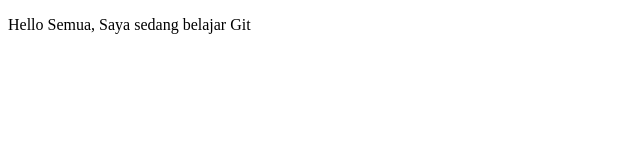
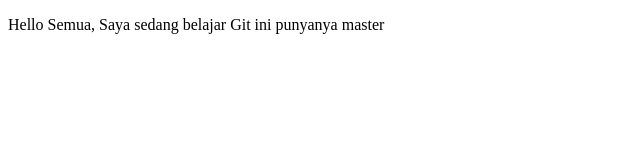
Before and after one commit to bintoroadhi/tesgit, a plain HTML site: page login.html in a window 1280 px wide. Shown: the whole page, without its empty margins (0-640 px from the left). Drawn offline with Linux system fonts and the light colour scheme.

Commit message:
mengganti login.html di master

```diff
--- a/login.html
+++ b/login.html
@@ -5,6 +5,6 @@
         <title>Belajar Git - Project 01</title>
     </head>
     <body>
-        <p>Hello Semua, Saya sedang belajar Git</p>
+        <p>Hello Semua, Saya sedang belajar Git ini punyanya master</p>
     </body>
 </html>
```
